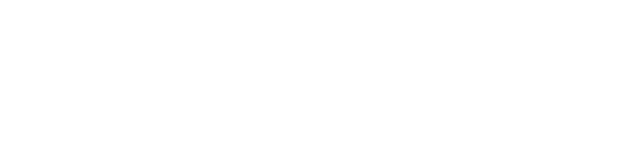
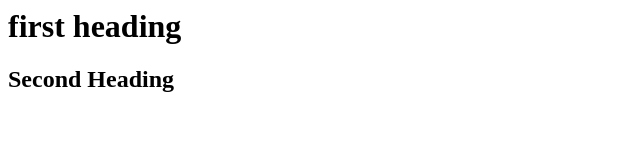
Before and after one commit to shyamlal98/gitl, a plain HTML site: page index.html in a window 1280 px wide. Shown: the whole page, without its empty margins (0-640 px from the left). Drawn offline with Linux system fonts and the light colour scheme.

Commit message:
two headings added

```diff
--- a/index.html
+++ b/index.html
@@ -3,6 +3,8 @@
 
     </head>
     <body>
+        <h1>first heading</h1>
+        <h2>Second Heading</h2>
 
     </body>
 </html>
```
